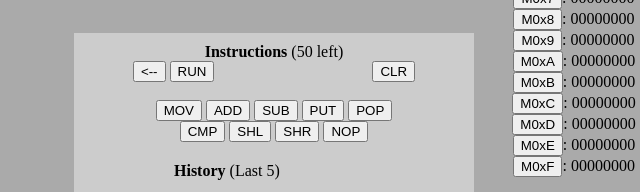
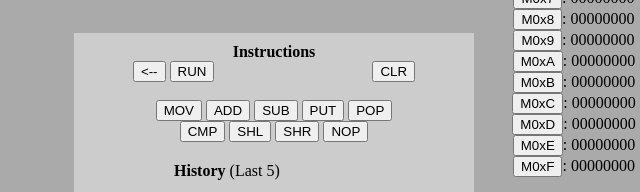
Before and after one commit to Achifaifa/cpyou, a plain HTML site: page index.html in a window 1280 px wide. Shown: the part 238-430 px from the top of the page, 266-906 px from the left. Drawn offline with nearby package versions, Linux system fonts and the light colour scheme.

Commit message:
rermoved instruction limit

```diff
--- a/cpyou.js
+++ b/cpyou.js
@@ -16,7 +16,6 @@ levels=[
   "stack": [],
   "memory": {"M0x0": 0x1009F6AB, "M0x1": 0x55610FFF, "M0x2": 0x0055ABBF},
   "instruction": [],
-  "left": 10, //Best: 6
   "condition": "state['memory']['M0xF']==0x65c0b269"
 
 },
@@ -33,7 +32,6 @@ levels=[
   "stack": [],
   "memory": {"M0x0": 0x02107010, "M0x1": 0x0109AE00},
   "instruction": [],
-  "left": 30,
   "condition": "state['memory']['M0xF']==0x0106c210"
 
 }]
@@ -51,7 +49,6 @@ initialstate={
         "stack": [],
         "memory": {},
         "instruction": [],
-        "left": 50,
         "level": "--",
         "goal": "--",
         "condition": "1==0"
@@ -252,8 +249,6 @@ function checkst(){
   else if (state["stack"].length>14) {state["flags"][7]=1}
   else if (state["stack"].length<=14) {state["flags"][7]=0}
 
-  if (state["left"]<=0) {alert("No more moves!\nGame over")}
-
   if (eval(state["condition"])) {
     alert("That's right!")
     state=jQuery.extend(true, {}, initialstate)
@@ -442,7 +437,6 @@ function update(){
 
   $("#levelno").text(state["level"])
   $("#goal").text(state["goal"])
-  $("#instructions #instleft").text(state["left"])
   $("#instructions #instruction").text(state["instruction"].join(" "))
   $("#stack #stacklen").text(state["stack"].length)
 
--- a/index.html
+++ b/index.html
@@ -64,7 +64,7 @@
 
     <div id="instructions">
 
-      <b>Instructions</b> (<div id="instleft">5</div> left)<br/>
+      <b>Instructions</b><br/>
 
       <input type="submit" value="<--">
       <input type="submit" value="RUN">
--- a/styles.css
+++ b/styles.css
@@ -134,7 +134,3 @@
   display: inline-block;
   width: 150px;
 }
-
-#instleft{
-  display: inline-block;
-}
```
